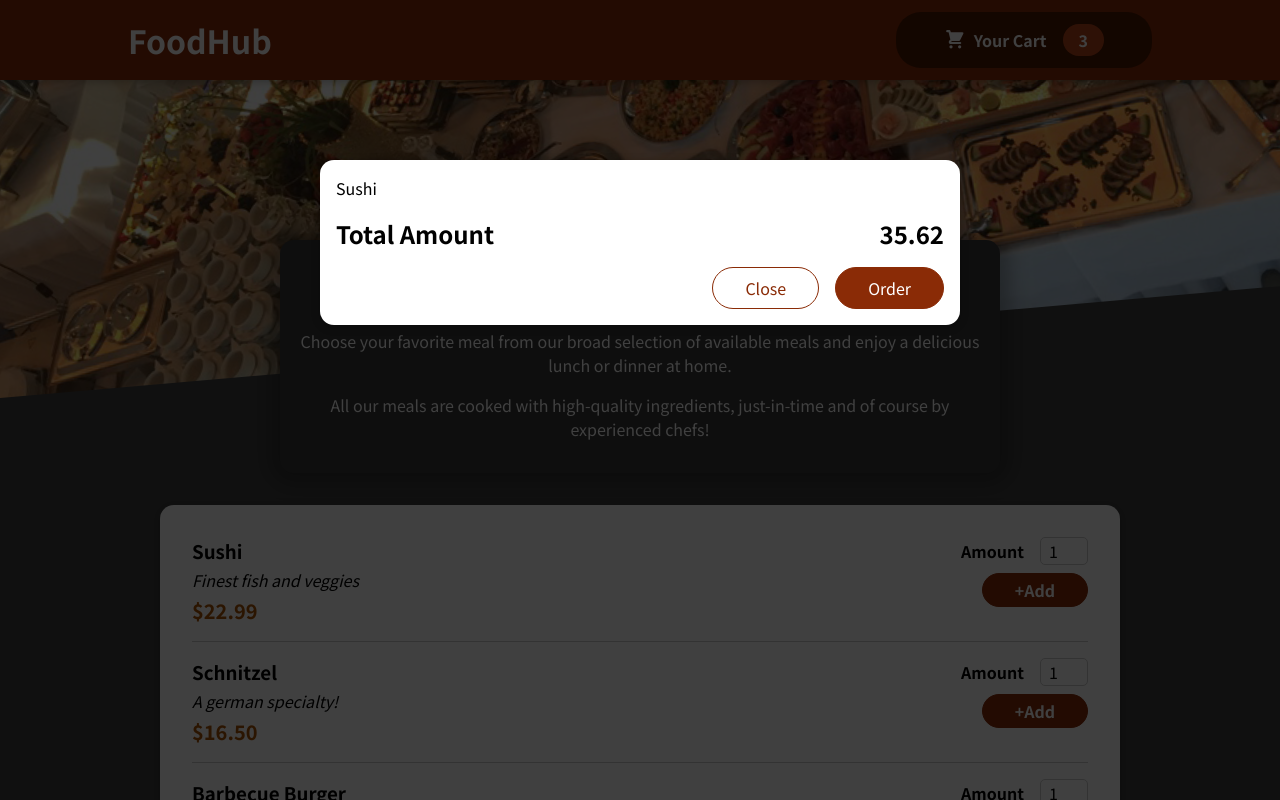
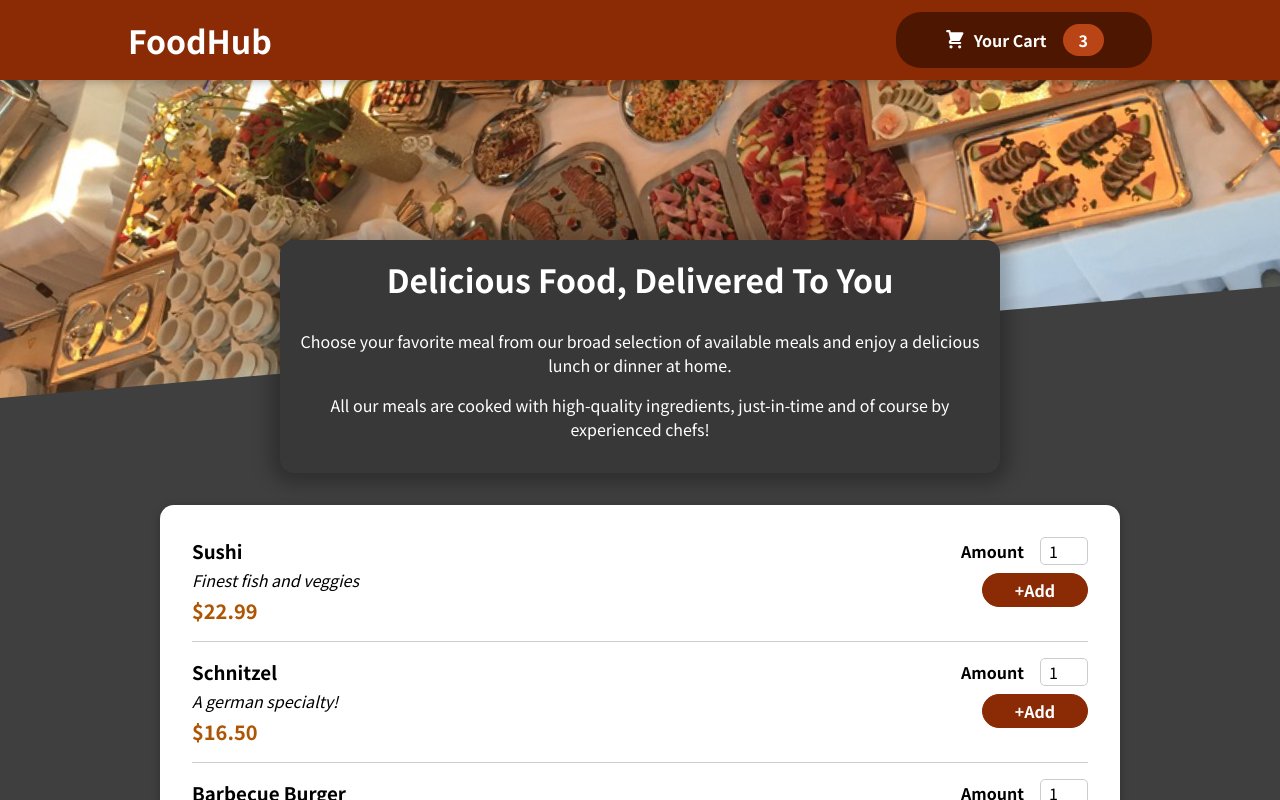
Before and after one commit to ut88/Resturant-App, a React (Create React App) app: page / in a window 1280 px wide. Shown: the top 800 px of the page. Built offline with nearby package versions, Linux system fonts and the light colour scheme.

Commit message:
Add Modal functionality

```diff
--- a/src/App.js
+++ b/src/App.js
@@ -1,13 +1,22 @@
 import Meals from "./components/Meals/Meals.js";
 import Header from "./components/Layout/Header.js";
-import React ,{ Fragment } from "react";
+import React ,{ Fragment,useState } from "react";
 import Cart from "./components/Cart/Cart.js";
 function App() {
+  const [CartIsShown,setCartIsShown]=useState(false);
+
+  const showCartHandler=()=>{
+     setCartIsShown(true);
+  }
+
+  const hideCartHandler=()=>{
+    setCartIsShown(false);
+  }
   return (
     <Fragment>
-      <Header />
+       {CartIsShown &&<Cart onClose={hideCartHandler}/>}
+      <Header onShowCart={showCartHandler} />
       <main>
-      <Cart />
         <Meals />
       </main>
     </Fragment>
--- a/src/components/Cart/Cart.js
+++ b/src/components/Cart/Cart.js
@@ -1,20 +1,21 @@
 import classes from "./Cart.module.css"
 import Modal from "../UI/Modal";
 const Cart= props=>{
+
     const cartItem=(
     <ul className={classes['cart-items']}>
         {[{id:'c1',name:'Sushi',amount:2,price:12.99}
     ].map((item)=>( <li>{item.name}</li>))}</ul>)
 
     return(
-         <Modal>
+         <Modal onClose={props.onClose}>
             {cartItem}
             <div className={classes.total}>
                 <span>Total Amount</span>
                 <span>35.62</span>
             </div>
             <div className={classes.actions}>
-                <button className={classes['button--alt']}>Close</button>
+                <button className={classes['button--alt']} onClick={props.onClose} >Close</button>
                 <button className={classes.button}>Order</button>
             </div>
          </Modal>
--- a/src/components/Layout/Header.js
+++ b/src/components/Layout/Header.js
@@ -8,7 +8,7 @@
         <Fragment>
             <header className={classes.header}>
                 <h1>FoodHub</h1>
-                <HeaderCartButton />
+                <HeaderCartButton  onClick={props.onShowCart}/>
             </header>
             <div className={classes['main-image']}>
                 <img src={ MealImage} alt='A table full of delicious food'/>
--- a/src/components/Layout/HeaderCartButton.js
+++ b/src/components/Layout/HeaderCartButton.js
@@ -4,7 +4,7 @@
 const HeaderCartButton= props=>{
 
     return (
-        <button className={classes.button}>
+        <button className={classes.button} onClick={props.onClick}>
             <span className={classes.icon}>
                 <CartIcon />
             </span>
--- a/src/components/UI/Modal.js
+++ b/src/components/UI/Modal.js
@@ -4,7 +4,7 @@
 const Backdrop= props=>{
 
     return(
-        <div className={classes.backdrop} />
+        <div className={classes.backdrop} onClick={props.onClose}/>
     )
 }
 
@@ -17,7 +17,7 @@
 const portalElement=document.getElementById('modal');
 const Modal= props=>{
   return (<Fragment>
-      {ReactDom.createPortal(<Backdrop/>,portalElement)}
+      {ReactDom.createPortal(<Backdrop onClose={props.onClose}/>,portalElement)}
      {ReactDom.createPortal(<ModalOverLay>{props.children}</ModalOverLay>,portalElement)}
   </Fragment>)
 
```
